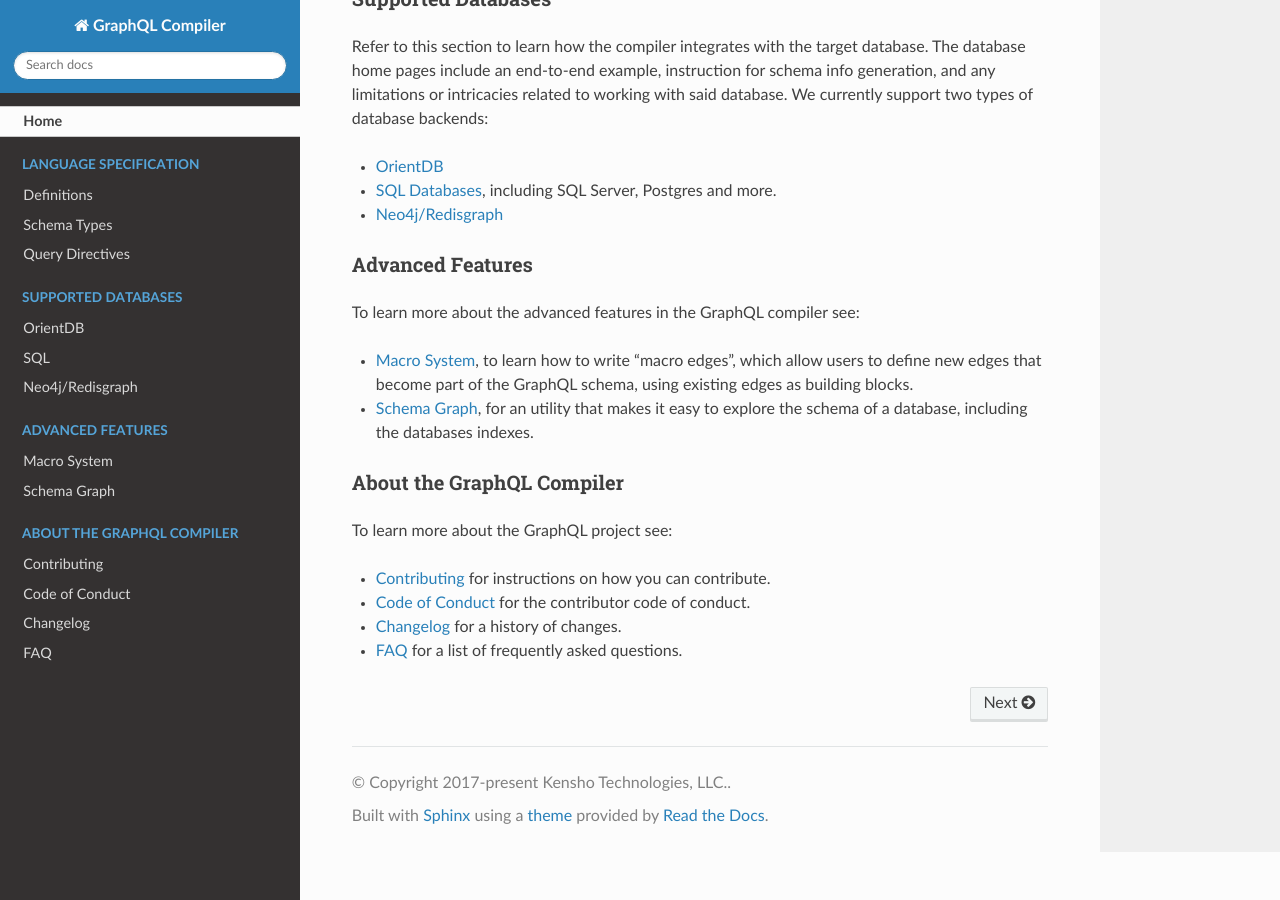
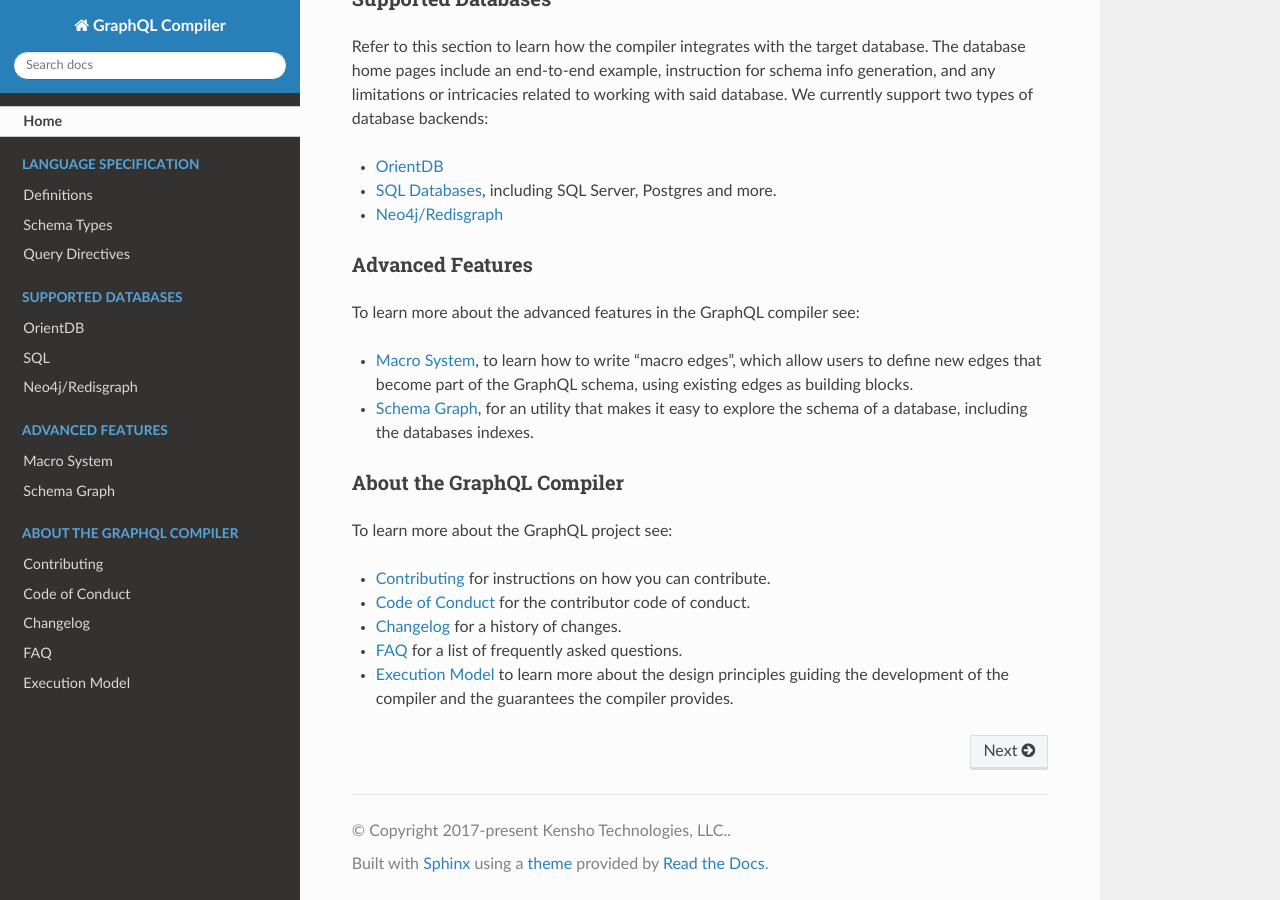
Before and after one commit to kensho-technologies/graphql-compiler, a Sphinx documentation site: the page built from docs/source/index.rst, in a window 1280 px wide and 900 px high, scrolled down 2782 px. Built offline with Sphinx 7.4.7 and the Read the Docs theme 2.0.0, drawn with Linux system fonts in a browser that asks for light colours.

Commit message:
Add Execution Model section

```diff
--- a/docs/source/index.rst
+++ b/docs/source/index.rst
@@ -228,6 +228,8 @@
 - :doc:`Code of Conduct <about/code_of_conduct>` for the contributor code of conduct.
 - :doc:`Changelog <about/changelog>` for a history of changes.
 - :doc:`FAQ <about/faq>` for a list of frequently asked questions.
+- :doc:`Execution Model <about/execution_model>` to learn more about the design principles guiding
+  the development of the compiler and the guarantees the compiler provides.
 
 .. toctree::
    :caption: About the GraphQL Compiler
@@ -237,3 +239,4 @@
    Code of Conduct <about/code_of_conduct>
    Changelog <about/changelog>
    FAQ <about/faq>
+   Execution Model <about/execution_model>
```
Also changed, not shown: docs/source/about/execution_model.rst (added, +27 -0 lines).
